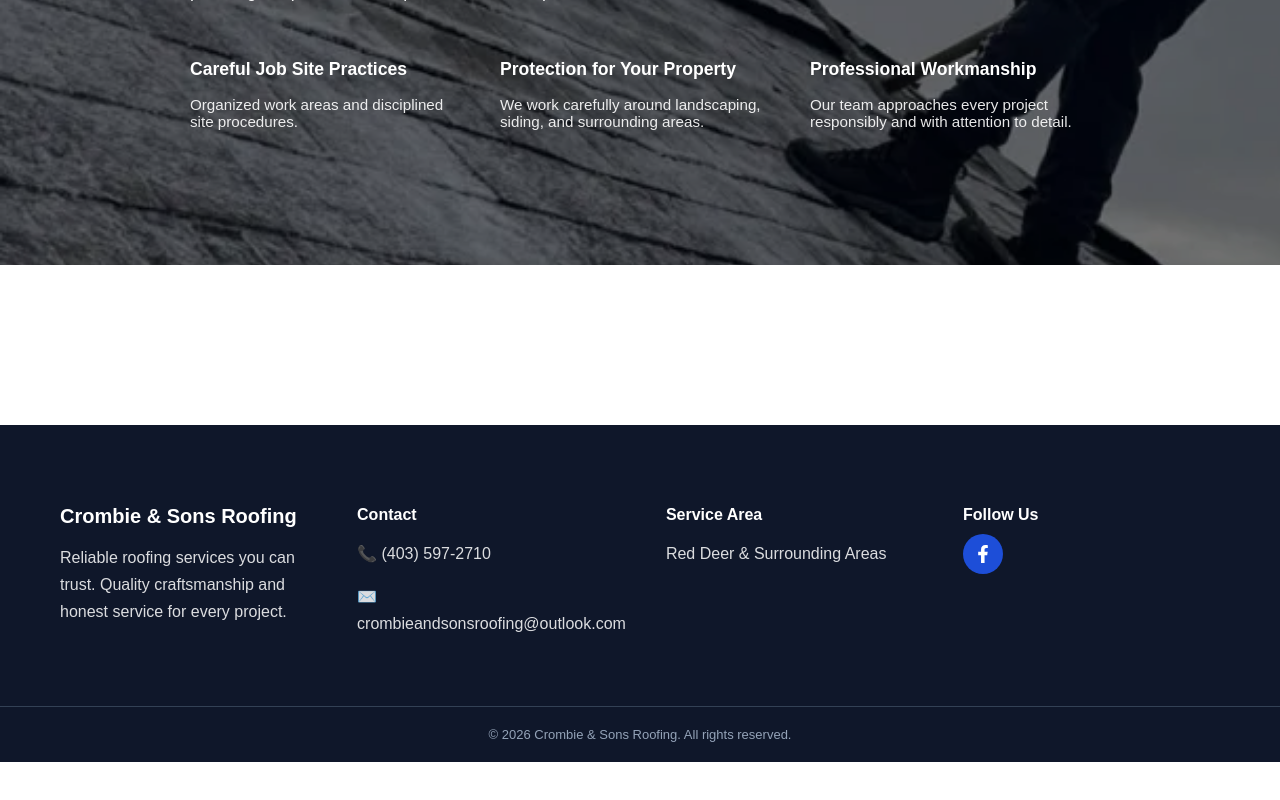
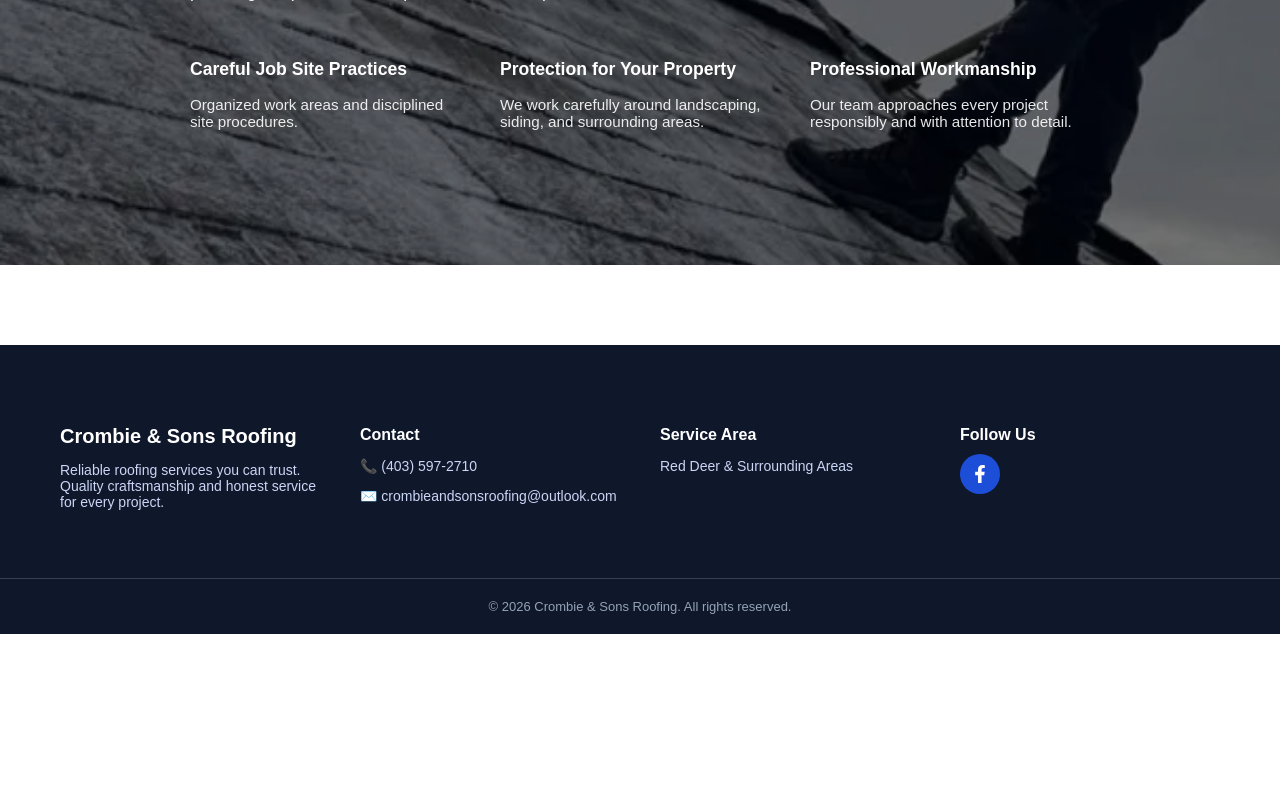
Before and after one commit to Mjcs99/roofing-business-site, a React (Vite) app in the folder CrombieAndSonsRoofing/: page / in a window 1280 px wide. Shown: the part 3332-4132 px from the top of the page. After the commit the page ends 3966 px from the top, so only its background shows below. Built offline with nearby package versions, Linux system fonts and the light colour scheme.

Commit message:
Add footer with contact info

```diff
--- a/CrombieAndSonsRoofing/src/pages/FinancingPage.tsx
+++ b/CrombieAndSonsRoofing/src/pages/FinancingPage.tsx
@@ -161,10 +161,8 @@ export default function FinancingPage() {
           </div>
         </div>
       </section>
+      <Footer/>
 
-      <section className="section section-light">
-        <Footer/>
-      </section>
     </main>
   );
 }
--- a/CrombieAndSonsRoofing/src/pages/HomePage.tsx
+++ b/CrombieAndSonsRoofing/src/pages/HomePage.tsx
@@ -203,10 +203,7 @@ export default function HomePage() {
                 </div>
             </div>
         </section>
-
-      <section id="contact" className="cta">
-        <Footer />
-      </section>
+      <Footer />
     </main>
   );
 }
--- a/CrombieAndSonsRoofing/src/pages/ServicesPage.tsx
+++ b/CrombieAndSonsRoofing/src/pages/ServicesPage.tsx
@@ -247,9 +247,7 @@ export default function ServicesPage() {
 
         </div>
       </section>
-      <section className="section section-light">
-        <Footer/>
-      </section>
+      <Footer/>
     </main>
   );
 }
```
